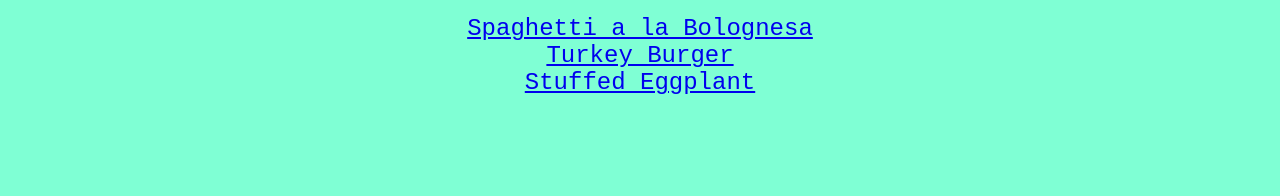
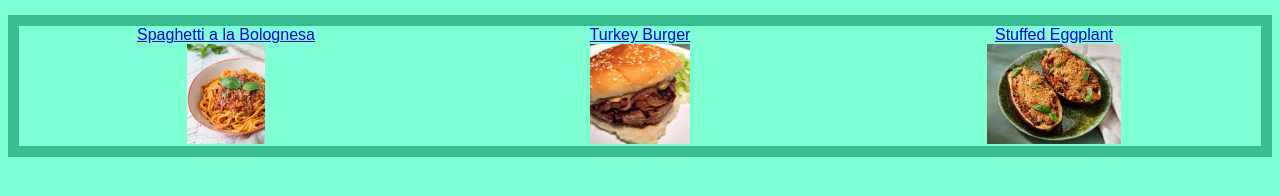
Before and after one commit to lurien89/odin-recipes, a plain HTML site: page index.html in a window 1280 px wide. Shown: the part 240-436 px from the top of the page. Drawn offline with Linux system fonts and the light colour scheme.

Commit message:
Update main page with flexbox

```diff
--- a/css/style.css
+++ b/css/style.css
@@ -9,10 +9,25 @@ body{
     color: rgb(30, 0, 200);
 }
 
+/* Changing links container into a flex box
 .links{
     font-family: "Courier New";
     text-align: center;
     font-size: 24px;
+} */
+
+.links {
+    text-align: center;
+    display: flex;
+    background-color: #38bd90;
+    padding: 11px;
+}
+
+.links div {
+    background: #7fffd4;
+    /*border: 7px solid rgb(30, 0, 200);*/
+    height: 120px;
+    flex: 1;
 }
 
 /* Using the standard CSS box model*/
--- a/index.html
+++ b/index.html
@@ -13,15 +13,13 @@
         <h1 id="title">Odin Recipes</h1>
         <img class="decoration animated" src="./images/wok.gif" alt="Animated image of a chef cooking with a wok">
         <img class="decoration underline" src="./images/underline2.png" alt="Underline Decoration"><br>
-        <!-- <ul class="list">
-            <li><a href="./recipes/bolognese.html">Bolognese Sauce</a></li>
-            <li><a href="./recipes/turkey_burger.html">Kickin' Turkey Burger with Caramelized Onions and Spicy Sweet Mayo</a></li>
-            <li><a href="./recipes/stuffed_eggplant.html">Stuffed Eggplant</a></li>
-        </ul> -->
         <div class="links">
-            <a class="recipe" href="./recipes/bolognese.html">Spaghetti a la Bolognesa</a><br>
-            <a class="recipe" href="./recipes/turkey_burger.html">Turkey Burger</a><br>
-            <a class="recipe" href="./recipes/stuffed_eggplant.html">Stuffed Eggplant</a><br>
+            <div><a class="recipe" href="./recipes/bolognese.html">Spaghetti a la Bolognesa</a><br>
+                <img height="100px" src="./images/bolognese.jpg" alt="A plate of Spaghetti a la Bolognese"></div>
+            <div><a class="recipe" href="./recipes/turkey_burger.html">Turkey Burger</a><br>
+                <img height="100px" src="./images/turkey_burger.jpg" alt="A delicious Turkey Burger"></div>
+            <div><a class="recipe" href="./recipes/stuffed_eggplant.html">Stuffed Eggplant</a><br>
+                <img height="100px" src="./images/stuffed_eggplant.jpg" alt="Delicous eggplant split open and stuffed with sausage and vegetables"></div>
         </div>
     </body>
 
```
